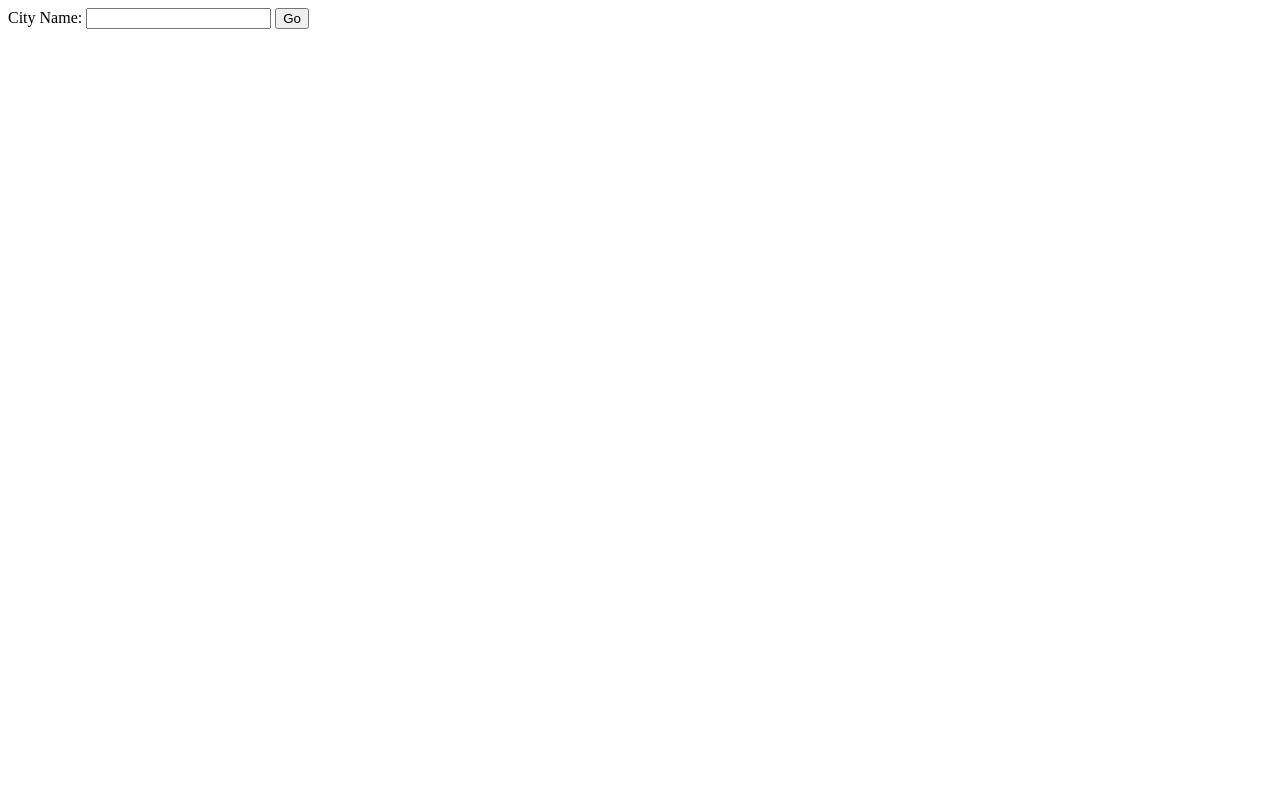
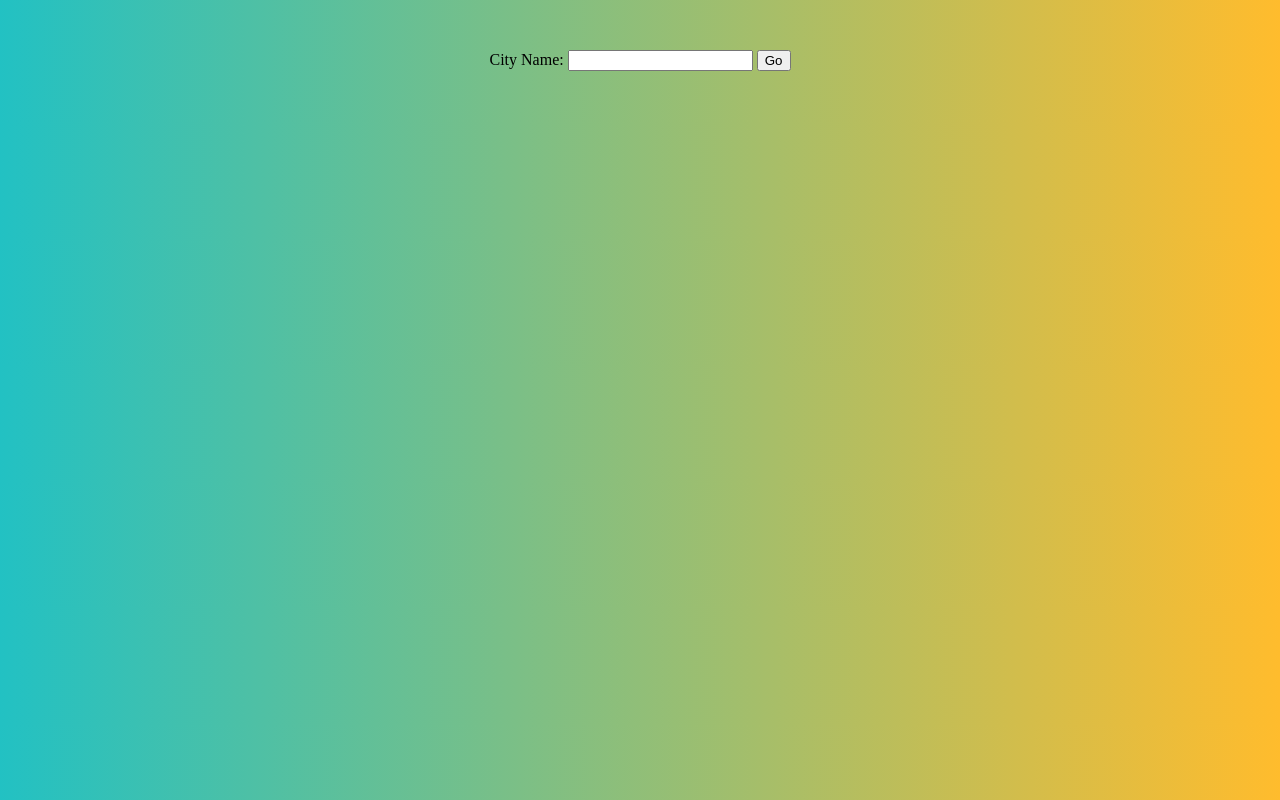
Before and after one commit to ozrn/weather-app-project, a website: page index.html in a window 1280 px wide. Drawn offline with Linux system fonts and the light colour scheme.

Commit message:
Add styles.css and link it to document

```diff
--- a/index.html
+++ b/index.html
@@ -4,6 +4,7 @@
 <head>
   <meta charset="utf-8">
   <title>Weather App</title>
+  <link rel="stylesheet" href="css/styles.css">
 </head>
 
 <body>
--- /dev/null
+++ b/public/css/styles.css
@@ -0,0 +1,7 @@
+
+body{
+  margin:50px 0;
+  padding:0;
+  text-align:center;
+  background-image: linear-gradient(to right, rgba(34,193,195,1), rgba(255,188,45,1));
+}
```
